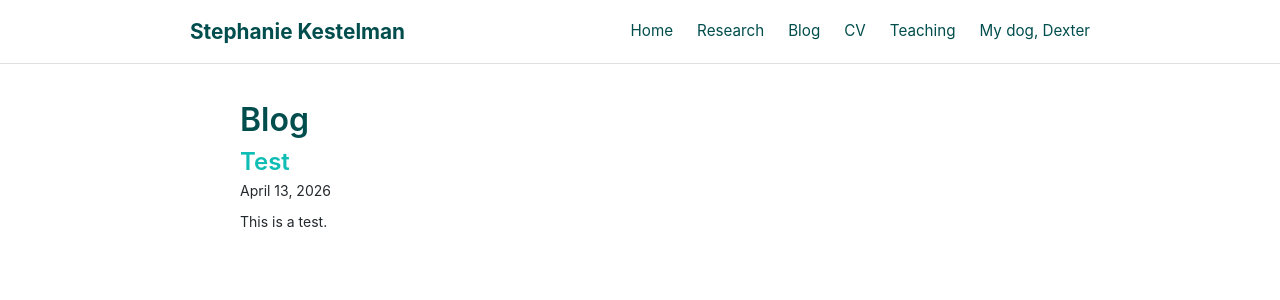
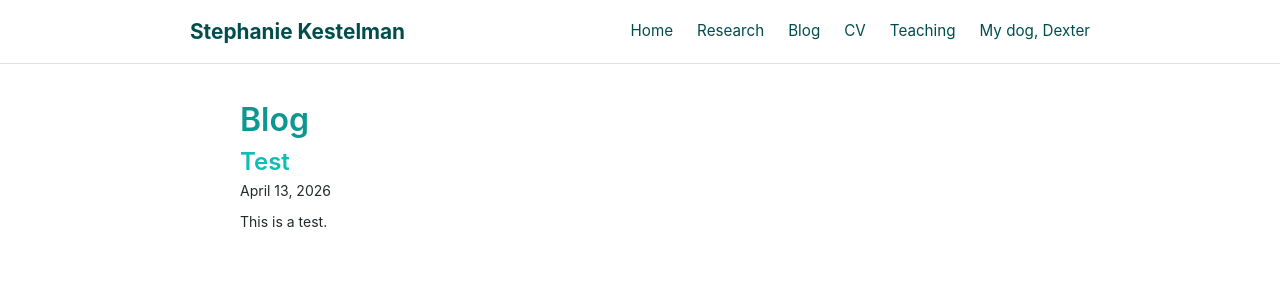
Before and after one commit to skestelman/skestelman.github.io, a Jekyll site: the page built from blog.md, in a window 1280 px wide. Shown: the top 300 px of the page. Built offline with Jekyll 4.4.1, drawn with Linux system fonts in a browser that asks for light colours.

Commit message:
Reverse header color order: H1 lightest, H4 darkest
Agent-Logs-Url: https://github.com/skestelman/skestelman.github.io/sessions/f1802d59-1a1b-44eb-9680-c4824bf403c8

Co-authored-by: skestelman <35817587+skestelman@users.noreply.github.com>

```diff
--- a/css/style.css
+++ b/css/style.css
@@ -112,15 +112,15 @@ a:hover, a:focus {
 }
 
 h1 {
-  color: #004D4D;
+  color: #0C9790;
 }
 
 h2 {
-  color: #0C9790;
+  color: #096D68;
 }
 
 h3 {
-  color: #096D68;
+  color: #004D4D;
 }
 
 h4 {
```
